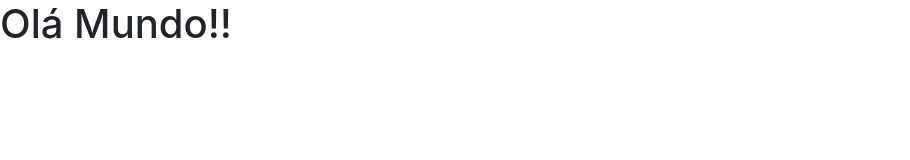
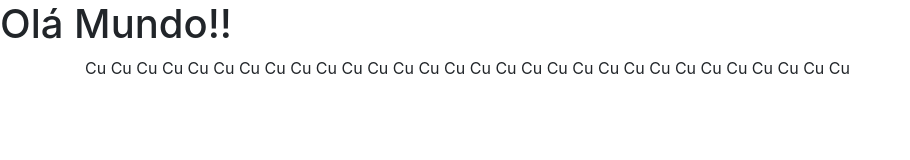
Before and after one commit to novasv/novo-projeto-do-mal, a plain HTML site: page Desktop/HTML/Devmedia-Bootstrap/index.html in a window 1280 px wide. Shown: the whole page, without its empty margins (0-910 px from the left). Drawn offline with Linux system fonts and the light colour scheme.

Commit message:
ajustei o bootstrap p funcionar

```diff
--- a/Desktop/HTML/Devmedia-Bootstrap/index.html
+++ b/Desktop/HTML/Devmedia-Bootstrap/index.html
@@ -3,14 +3,22 @@
 <head>
 	<meta charset="utf-8">
 	<!-- Define a viewport -->
-	<meta name="viewport" content="width=width-device, initial scale 1.0">
+	<meta name="viewport" content="width=width-device, initial scale 1.0" >
 	<!-- Adicionar Css Bootstrap -->
 	<title>Curso Bootstrap</title>
 	<link href="css-b/bootstrap.min.css" rel="stylesheet" media="screen">
 </head>
 <body>
 	<h1>Olá Mundo!!</h1>
+	<div class="container">
+						Cu Cu Cu Cu Cu
+					Cu Cu Cu Cu Cu
+					Cu Cu Cu Cu Cu
+					Cu Cu Cu Cu Cu
+		Cu Cu Cu Cu Cu
+			Cu Cu Cu Cu Cu
 
+	</div>
 	<script src="js/jquery-3.5.1.min.js"></script>
 	<script src="js/bootstrap.min.js"></script>
 	<script src="js/main.js"></script>
```
